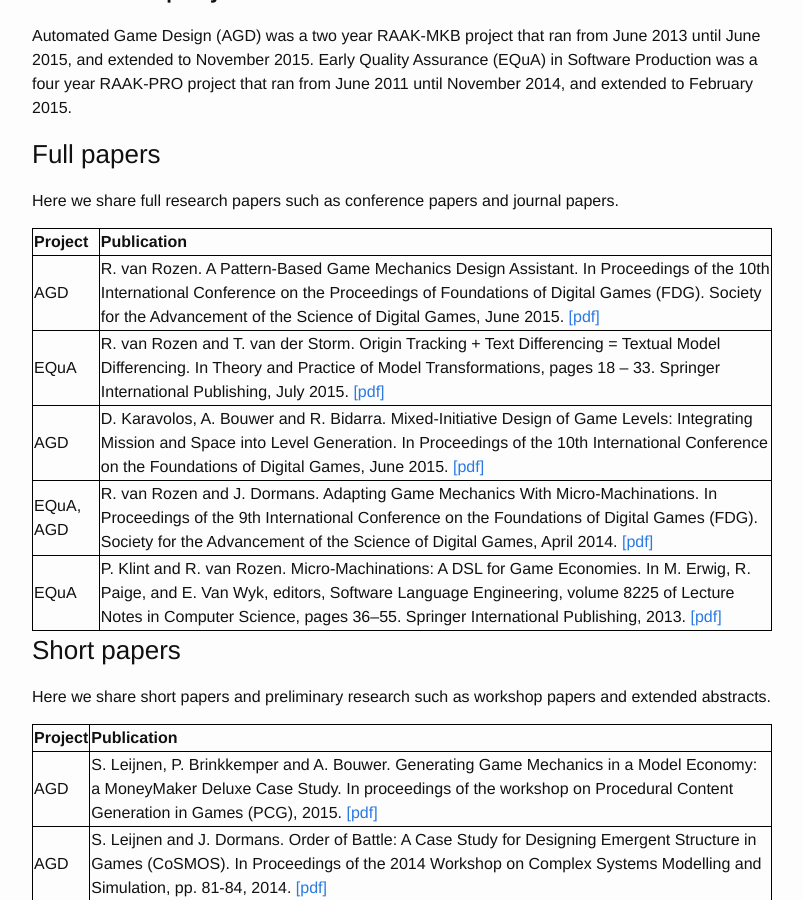
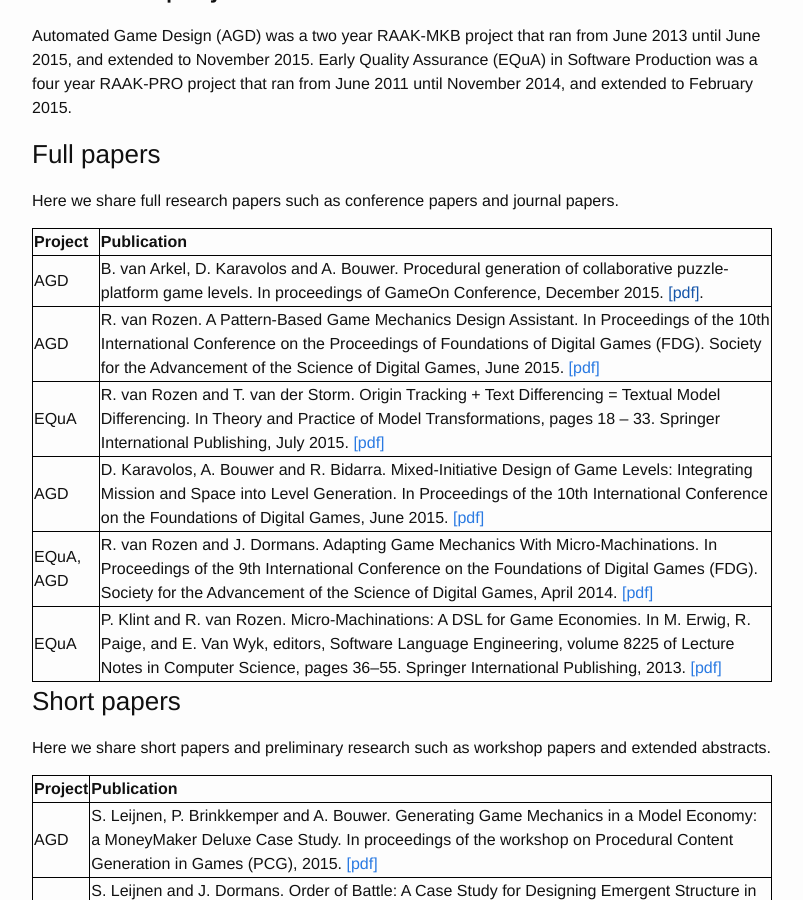
Before and after one commit to LiveGameDesign/LiveGameDesign.github.io, a Jekyll site: the page built from publications.md, in a window 1280 px wide and 900 px high, scrolled down 357 px. Shown: the whole window, without its empty margins (238-1041 px from the left). Built offline with Jekyll 4.4.1, drawn with Linux system fonts in a browser that asks for light colours.

Commit message:
add gameon publication

```diff
--- a/publications.md
+++ b/publications.md
@@ -32,6 +32,7 @@ Here we share full research papers such as conference papers and journal papers.
 
 | Project   | Publication |
 |:----------|:------------|
+| AGD       | B. van Arkel, D. Karavolos and A. Bouwer. Procedural generation of collaborative puzzle-platform game levels. In proceedings of GameOn Conference, December 2015. [[pdf]]().|
 | AGD       | R. van Rozen. A Pattern-Based Game Mechanics Design Assistant. In Proceedings of the 10th International Conference on the Proceedings of Foundations of Digital Games (FDG). Society for the Advancement of the Science of Digital Games, June 2015. [[pdf]](http://oai.cwi.nl/oai/asset/23769/23769A.pdf) |
 | EQuA      | R. van Rozen and T. van der Storm. Origin Tracking + Text Differencing = Textual Model Differencing. In Theory and Practice of Model Transformations, pages 18 – 33. Springer International Publishing, July 2015. [[pdf]](http://homepages.cwi.nl/~storm/publications/tmdiff-icmt15.pdf)|
 | AGD       | D. Karavolos, A. Bouwer and R. Bidarra. Mixed-Initiative Design of Game Levels: Integrating Mission and Space into Level Generation. In Proceedings of the 10th International Conference on the Foundations of Digital Games, June 2015. [[pdf]](https://oslo.ewi.tudelft.nl/Publications-new/2015/KBB15/KBB15.pdf)|
```
